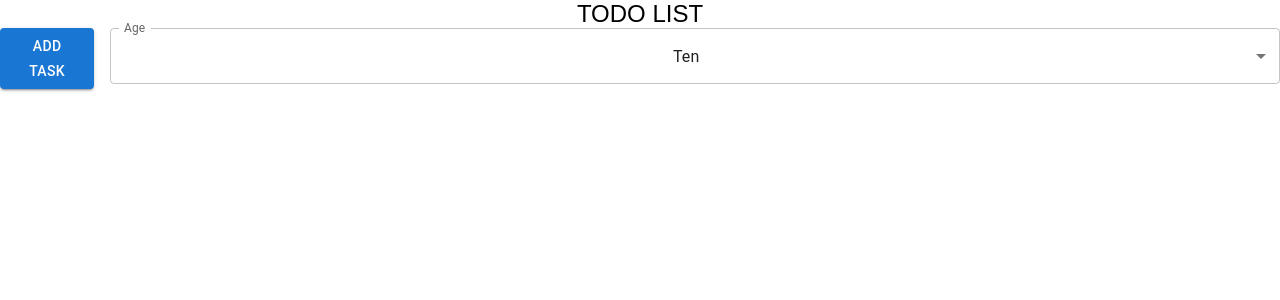
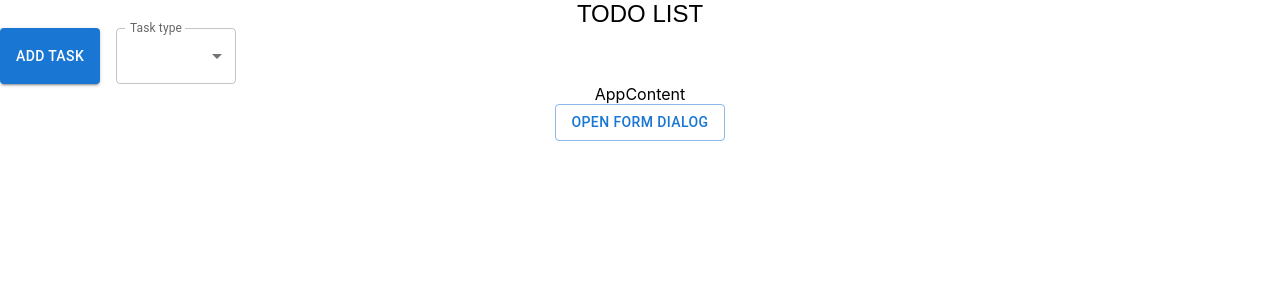
Before and after one commit to JReichAccenture/react-todo-app, a React (Create React App) app: page / in a window 1280 px wide. Shown: the top 300 px of the page. Built offline with nearby package versions, Linux system fonts and the light colour scheme.

Commit message:
added_material_ui_elements

```diff
--- /dev/null
+++ b/src/components/AppContent.tsx
@@ -0,0 +1,7 @@
+import React from 'react';
+
+function AppContent() {
+    return <div>AppContent</div>;
+}
+
+export default AppContent;
--- a/src/components/AppHeader.tsx
+++ b/src/components/AppHeader.tsx
@@ -1,5 +1,8 @@
 import { Button, InputLabel, MenuItem, Select, Stack } from '@mui/material';
 import FormControl from '@mui/material/FormControl';
+import MySelect from './MySelect';
+import AppContent from './AppContent';
+import TodoModal from './TodoModal';
 
 function AppHeader() {
     return (
@@ -8,21 +11,10 @@ function AppHeader() {
                 <Button variant="contained" type="button">
                     Add task
                 </Button>
-                <FormControl fullWidth>
-                    <InputLabel id="demo-simple-select-label">Age</InputLabel>
-                    <Select
-                        labelId="demo-simple-select-label"
-                        id="demo-simple-select"
-                        value={10}
-                        label="Age"
-                        onChange={() => {}}
-                    >
-                        <MenuItem value={10}>Ten</MenuItem>
-                        <MenuItem value={20}>Twenty</MenuItem>
-                        <MenuItem value={30}>Thirty</MenuItem>
-                    </Select>
-                </FormControl>
+                <MySelect></MySelect>
             </Stack>
+            <AppContent></AppContent>
+            <TodoModal></TodoModal>
         </div>
     );
 }
--- /dev/null
+++ b/src/components/MySelect.tsx
@@ -0,0 +1,48 @@
+import {
+    Box,
+    FormControl,
+    InputLabel,
+    MenuItem,
+    Select,
+    SelectChangeEvent,
+} from '@mui/material';
+import React from 'react';
+
+function MySelect() {
+    const [taskType, settaskType] = React.useState('all');
+
+    const handleChange = (event: SelectChangeEvent) => {
+        settaskType(event.target.value as string);
+    };
+
+    const list = ['all, incomplete, complete'];
+
+    return (
+        <Box sx={{ minWidth: 120 }}>
+            <FormControl fullWidth>
+                {
+                    <InputLabel id="demo-simple-select-label">
+                        Task type
+                    </InputLabel>
+                }
+                <Select
+                    labelId="demo-simple-select-label"
+                    id="demo-simple-select"
+                    value={taskType}
+                    label="taskType"
+                    onChange={handleChange}
+                    defaultValue="all"
+                >
+                    {/* {list.map((item) => (
+                        <MenuItem value={item}>{item}</MenuItem>
+                    ))} */}
+                    <MenuItem value={10}>all</MenuItem>
+                    <MenuItem value={20}>incomplete</MenuItem>
+                    <MenuItem value={30}>complete</MenuItem>
+                </Select>
+            </FormControl>
+        </Box>
+    );
+}
+
+export default MySelect;
--- /dev/null
+++ b/src/components/TodoModal.tsx
@@ -0,0 +1,57 @@
+import {
+    Button,
+    Dialog,
+    DialogActions,
+    DialogContent,
+    DialogContentText,
+    DialogTitle,
+    TextField,
+} from '@mui/material';
+import React from 'react';
+
+function TodoModal() {
+    const [open, setOpen] = React.useState(false);
+
+    const handleClickOpen = () => {
+        setOpen(true);
+    };
+
+    const handleClose = () => {
+        setOpen(false);
+    };
+
+    {
+        return (
+            <div>
+                <Button variant="outlined" onClick={handleClickOpen}>
+                    Open form dialog
+                </Button>
+                <Dialog open={open} onClose={handleClose}>
+                    <DialogTitle>Subscribe</DialogTitle>
+                    <DialogContent>
+                        <DialogContentText>
+                            To subscribe to this website, please enter your
+                            email address here. We will send updates
+                            occasionally.
+                        </DialogContentText>
+                        <TextField
+                            autoFocus
+                            margin="dense"
+                            id="name"
+                            label="Email Address"
+                            type="email"
+                            fullWidth
+                            variant="standard"
+                        />
+                    </DialogContent>
+                    <DialogActions>
+                        <Button onClick={handleClose}>Cancel</Button>
+                        <Button onClick={handleClose}>Subscribe</Button>
+                    </DialogActions>
+                </Dialog>
+            </div>
+        );
+    }
+}
+
+export default TodoModal;
```
